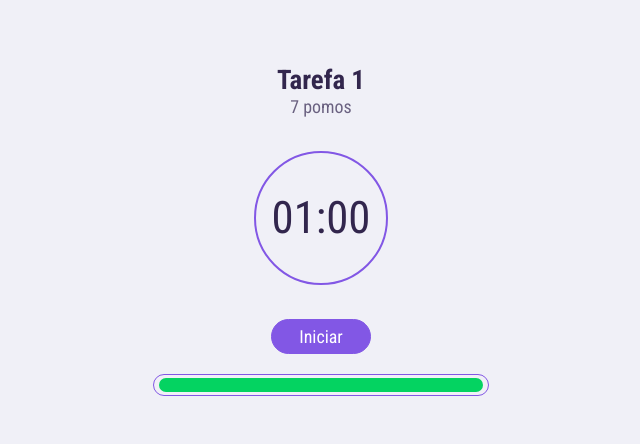
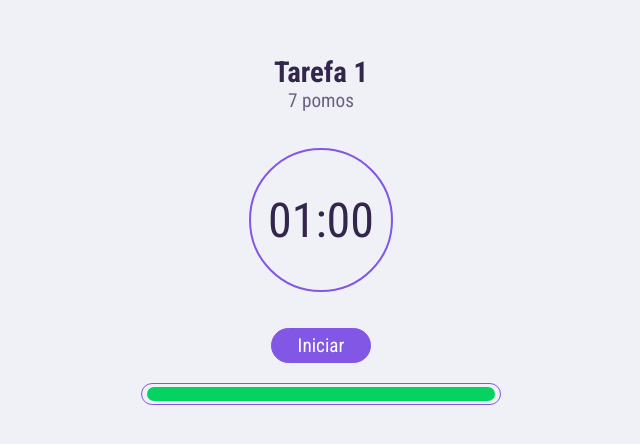
Before and after one commit to jrbytes/pomodoro-web, a React (Create React App) app: page / in a window 1280 px wide. Shown: the part 170-614 px from the top of the page, without its empty margins (319-959 px from the left). Built offline with nearby package versions, Linux system fonts and the light colour scheme.

Commit message:
Updated proportion

```diff
--- a/src/App.css
+++ b/src/App.css
@@ -33,7 +33,7 @@
 
 .progress-bar-border {
   width: 30rem;
-  height: 2rem;
+  height: 1.8rem;
   border: 1px solid var(--color-primary);
   border-radius: 1rem;
 
--- a/src/index.css
+++ b/src/index.css
@@ -18,7 +18,7 @@
   --color-box-base: #FFFFFF;
   --color-box-footer: #FAFAFC;
 
-  font-size: 60%;
+  font-size: 65%;
 }
 
 * {
@@ -63,6 +63,6 @@ textarea {
 
 @media (min-width: 700px) {
   :root {
-    font-size: 70%;
+    font-size: 75%;
   }
 }
```
